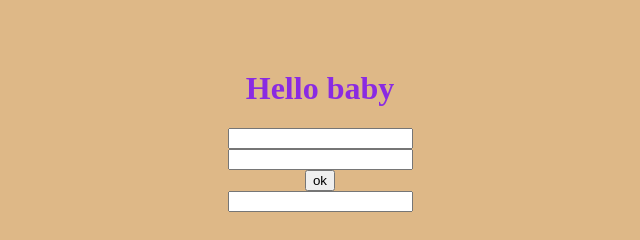
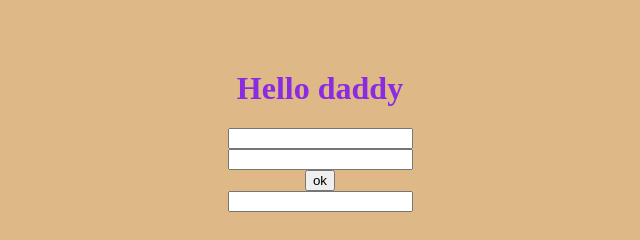
Before and after one commit to Hanhnnee/document_git, a plain HTML site: page index.html in a window 1280 px wide. Shown: the part 278-518 px from the top of the page, 320-960 px from the left. Drawn offline with Linux system fonts and the light colour scheme.

Commit message:
daohoanganh

```diff
--- a/index.html
+++ b/index.html
@@ -10,7 +10,7 @@
   <body>
     <div>
       <div class="main">
-        <h1>Hello baby</h1>
+        <h1>Hello daddy</h1>
         <input id="email" type="text">
         <input id="password" type="text">
         <button onclick="handleClick()">ok</button>
```
